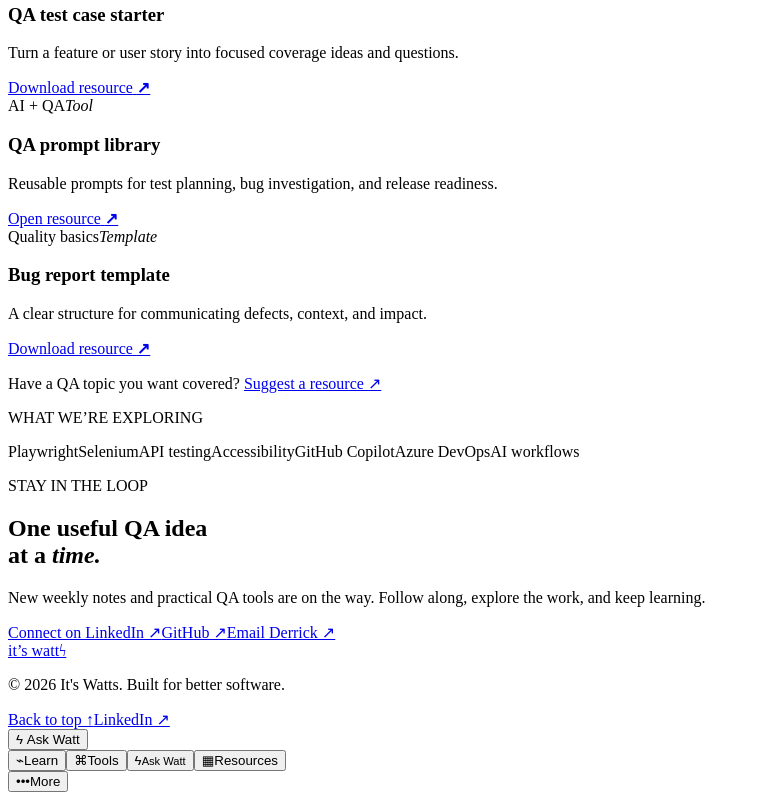
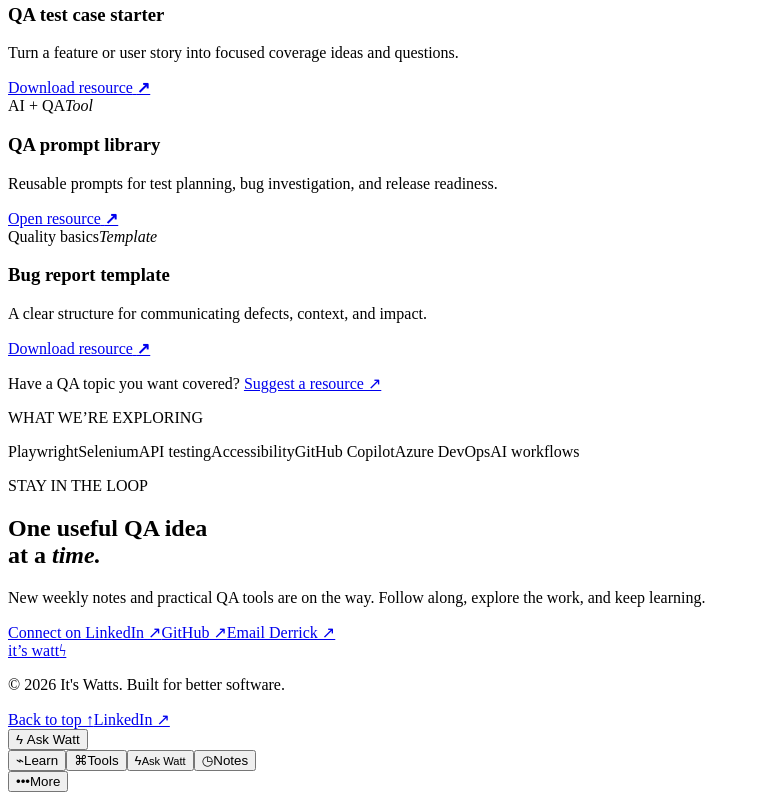
Before and after one commit to Dream-Like-King/itswatts, a React (Vite) app: page / in a window 1280 px wide. Shown: the part 4098-4898 px from the top of the page, without its empty margins (0-757 px from the left). Built offline with nearby package versions, Linux system fonts and the light colour scheme; the HTML template or start-up script is replaced by a standard one.

Commit message:
dock update

```diff
--- a/src/components/MobileDock.tsx
+++ b/src/components/MobileDock.tsx
@@ -6,12 +6,12 @@ type MobileDockProps = { onOpenChat: () => void; onOpenLearn: (target?: string)
 const primaryItems = [
   ['Learn', 'learn', '⌁'],
   ['Tools', 'tools', '⌘'],
-  ['Resources', 'resources', '▦'],
+  ['Weekly notes', 'weekly', '◷'],
 ] as const
 
 const moreItems = [
+  ['Resources', 'resources', '▦'],
   ['Career paths', 'career-paths', '↗'],
-  ['Weekly notes', 'weekly', '◷'],
   ['Contact', 'contact', '✦'],
 ] as const
 
@@ -63,7 +63,7 @@ export function MobileDock({ onOpenChat, onOpenLearn, onOpenCareer, onNavigateHo
     <button type="button" className={activeSection === 'learn' ? 'active' : ''} onClick={() => onOpenLearn()}><span aria-hidden="true">⌁</span>Learn</button>
     {primaryItems.slice(1, 2).map(([label, target, icon]) => <button key={target} type="button" className={activeSection === target ? 'active' : ''} onClick={() => scrollTo(target)}><span aria-hidden="true">{icon}</span>{label}</button>)}
     <button className="dock-chat" type="button" onClick={onOpenChat} aria-label="Open Ask Watt"><span aria-hidden="true">ϟ</span><small>Ask Watt</small></button>
-    <button type="button" className={activeSection === 'resources' ? 'active' : ''} onClick={() => scrollTo('resources')}><span aria-hidden="true">▦</span>Resources</button>
+    <button type="button" className={activeSection === 'weekly' ? 'active' : ''} onClick={() => scrollTo('weekly')}><span aria-hidden="true">◷</span>Notes</button>
     <div className="dock-more"><button type="button" className={isMoreActive ? 'active' : ''} onClick={() => setIsMoreOpen((open) => !open)} aria-expanded={isMoreOpen} aria-controls="dock-more-menu"><span aria-hidden="true">•••</span>More</button>{isMoreOpen && <div className="dock-more-menu" id="dock-more-menu">{moreItems.map(([label, target, icon]) => <button key={target} type="button" className={activeSection === target ? 'active' : ''} onClick={() => { if (target === 'career-paths') { setIsMoreOpen(false); onOpenCareer() } else scrollTo(target) }}><span aria-hidden="true">{icon}</span>{label}</button>)}</div>}</div>
   </nav>
 
```
Also changed, not shown: 2 other files (tests, documents, lock files or other folders).
